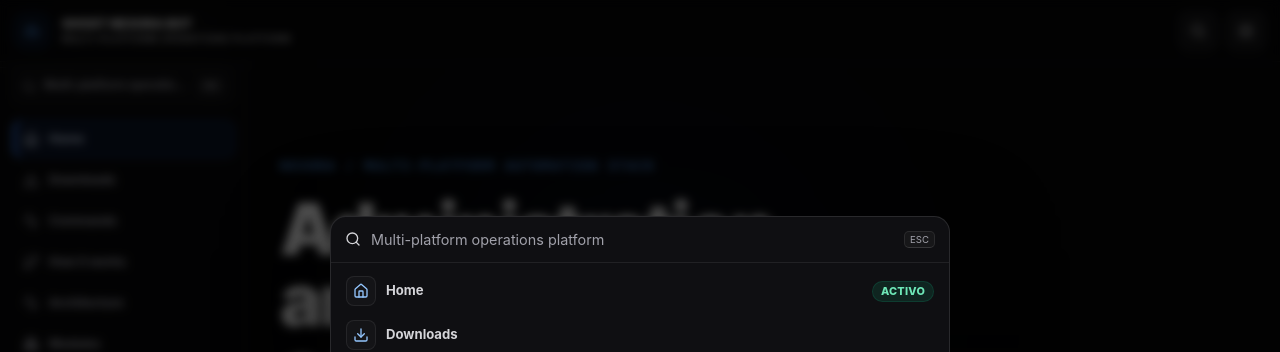
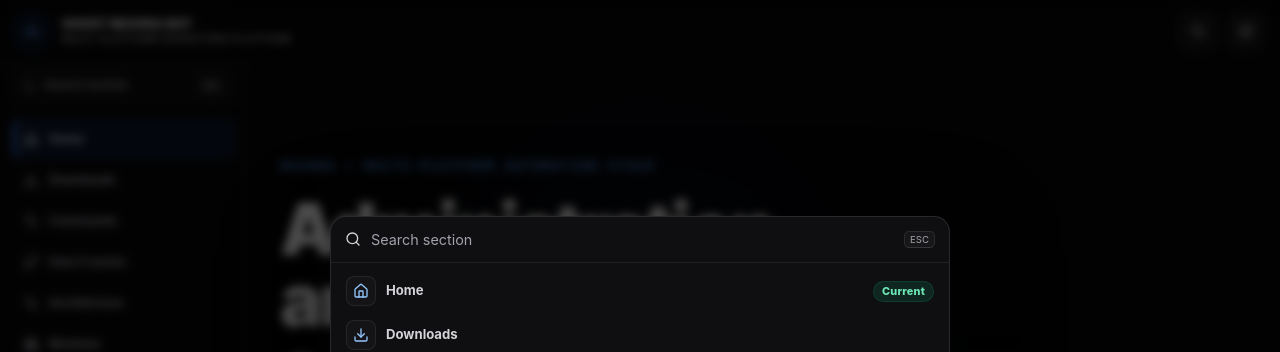
Before and after one commit to Gh0stDeveloper/GhostNexoraBot, a Next.js app in the folder apps/web/: page / in a window 1280 px wide. Both pictures are taken after a click on the button 1198 px from the left and 30 px from the top of the page. Shown: the top 352 px of the page. Built offline with nearby package versions, Linux system fonts and the light colour scheme; no server answers.

Commit message:
fix(ui): localize E14 command palette

```diff
--- a/apps/web/components/unified-navigation.tsx
+++ b/apps/web/components/unified-navigation.tsx
@@ -26,6 +26,7 @@ import {
   type LucideIcon,
 } from 'lucide-react'
 import { useEffect, useMemo, useRef, useState } from 'react'
+import { useWebI18n } from './i18n-provider'
 
 export type UnifiedNavIcon =
   | 'home'
@@ -124,6 +125,7 @@ export function UnifiedNavigation({
   ariaLabel: string
   closeLabel: string
 }) {
+  const { t } = useWebI18n()
   const [open, setOpen] = useState(false)
   const [paletteOpen, setPaletteOpen] = useState(false)
   const [query, setQuery] = useState('')
@@ -198,7 +200,7 @@ export function UnifiedNavigation({
       <div className="px-3 pb-2">
         <button type="button" className="ops-command-trigger w-full" onClick={() => setPaletteOpen(true)}>
           <Search className="size-3.5"/>
-          <span className="min-w-0 flex-1 truncate text-left">{brandSubtitle}</span>
+          <span className="min-w-0 flex-1 truncate text-left">{t('nav.search')}</span>
           <kbd>⌘K</kbd>
         </button>
       </div>
@@ -221,7 +223,7 @@ export function UnifiedNavigation({
         </span>
       </a>
       <div className="flex items-center gap-2">
-        <button type="button" className="ops-mobile-menu-button" aria-label={brandSubtitle} onClick={() => setPaletteOpen(true)}>
+        <button type="button" className="ops-mobile-menu-button" aria-label={t('nav.search')} onClick={() => setPaletteOpen(true)}>
           <Search className="size-4"/>
         </button>
         <button
@@ -246,8 +248,8 @@ export function UnifiedNavigation({
             ref={searchRef}
             value={query}
             onChange={(event) => setQuery(event.target.value)}
-            placeholder={brandSubtitle}
-            aria-label={brandSubtitle}
+            placeholder={t('nav.search')}
+            aria-label={t('nav.search')}
           />
           <kbd>ESC</kbd>
         </div>
@@ -257,11 +259,11 @@ export function UnifiedNavigation({
             return <a key={item.id} href={item.href} className="ops-command-result" onClick={() => setPaletteOpen(false)}>
               <span className="ops-command-result-icon"><Icon className="size-4"/></span>
               <span className="min-w-0 flex-1 truncate">{item.label}</span>
-              {item.active ? <span className="ops-badge-good">ACTIVO</span> : null}
+              {item.active ? <span className="ops-badge-good">{t('nav.current')}</span> : null}
             </a>
           }) : <div className="ops-empty-state compact">
             <Search className="size-5"/>
-            <p>No results</p>
+            <p>{t('nav.noResults')}</p>
           </div>}
         </div>
       </div>
```
